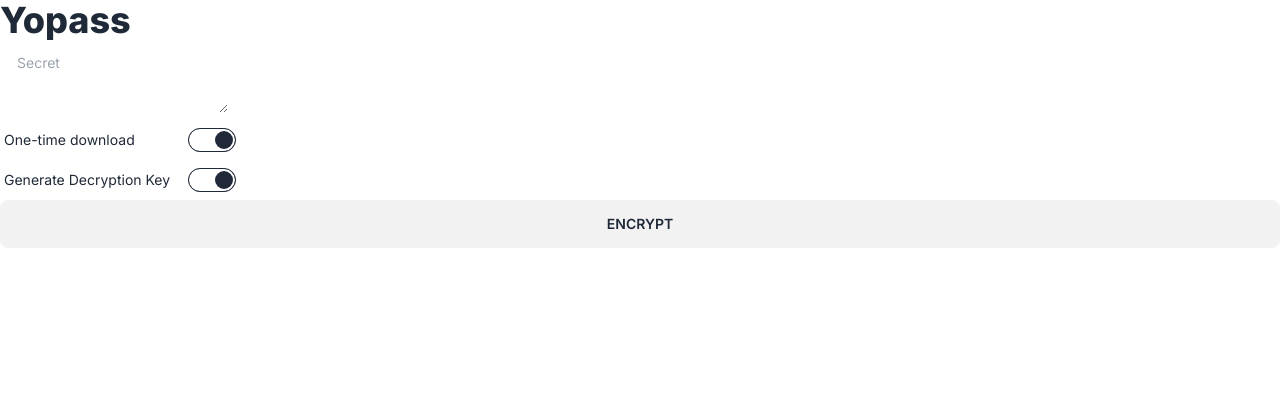
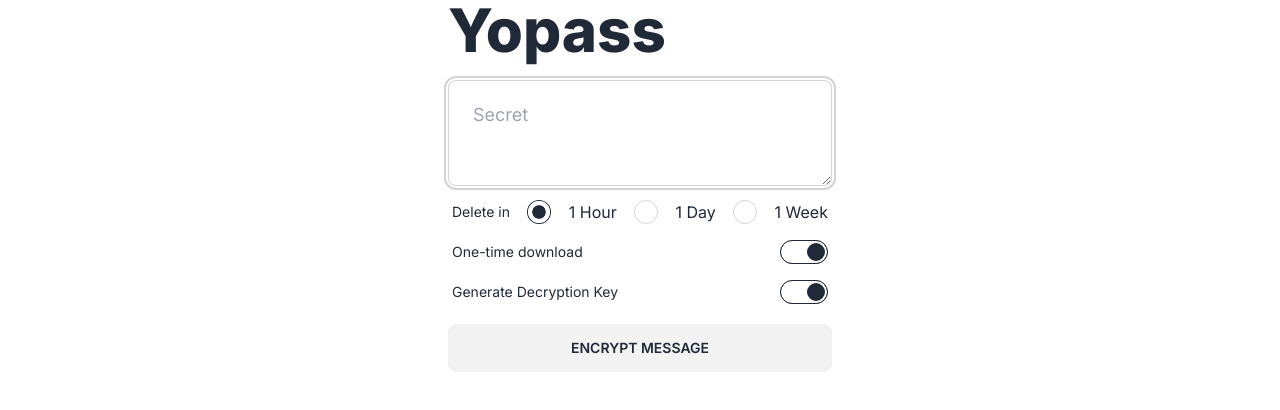
Before and after one commit to jhaals/yopass-next, a Next.js app: page / in a window 1280 px wide. Shown: the top 410 px of the page. Built offline with nearby package versions, Linux system fonts and the light colour scheme.

Commit message:
add more options
Signed-off-by: Johan Haals <johan.haals@gmail.com>

```diff
--- a/app/layout.tsx
+++ b/app/layout.tsx
@@ -15,12 +15,7 @@
 }) {
   return (
     <html lang="en">
-      <body className={inter.className}>
-        <div className="prose">
-          <h1>Yopass</h1>
-        </div>
-        {children}
-      </body>
+      <body className={inter.className}>{children}</body>
     </html>
   );
 }
--- a/app/page.tsx
+++ b/app/page.tsx
@@ -1,9 +1,25 @@
 export default function Home() {
   return (
-    <main>
-      <textarea className="textarea" placeholder="Secret"></textarea>
+    <div className="flex justify-center">
+      <div className="flex-row">
+        <div className="prose">
+          <h1 className="text-6xl mb-5">Yopass</h1>
+        </div>
+        <textarea
+          className="textarea textarea-bordered textarea-lg w-full"
+          placeholder="Secret"
+          autoFocus
+        ></textarea>
+
         <div className="form-control">
-        <div className="w-60">
+          <label className="label cursor-pointer">
+            <span className="label-text">Delete in</span>
+            <input type="radio" name="radio" className="radio" defaultChecked />
+            1 Hour
+            <input type="radio" name="radio" className="radio" /> 1 Day
+            <input type="radio" name="radio" className="radio" /> 1 Week
+          </label>
+          <div className="w-96">
             <label className="label cursor-pointer">
               <span className="label-text">One-time download</span>
               <input type="checkbox" className="toggle" defaultChecked />
@@ -14,8 +30,11 @@
               <input type="checkbox" className="toggle" defaultChecked />
             </label>
           </div>
-        <button className="btn">Encrypt</button>
         </div>
-    </main>
+        <div className="flex-row mt-3">
+          <button className="btn w-full">Encrypt Message</button>
+        </div>
+      </div>
+    </div>
   );
 }
```
Lines whose indentation alone changed are shown as unchanged.
